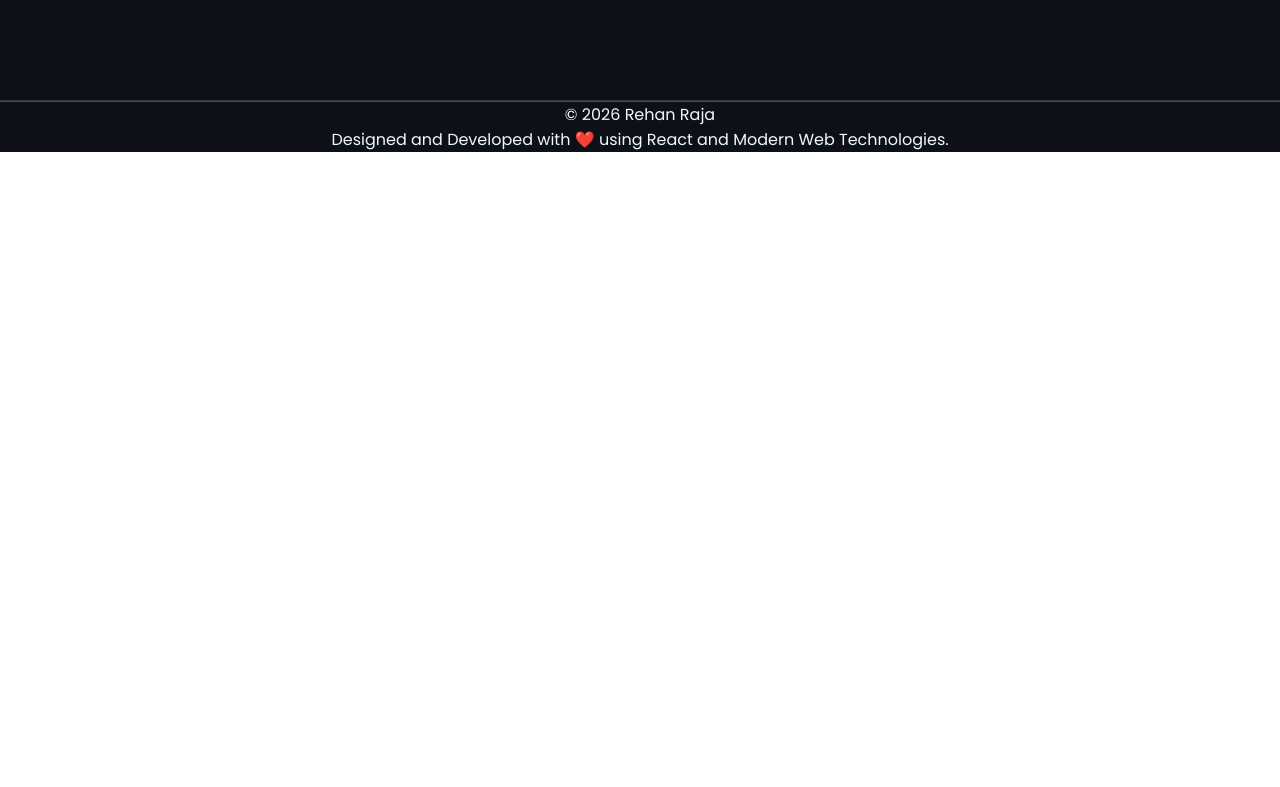
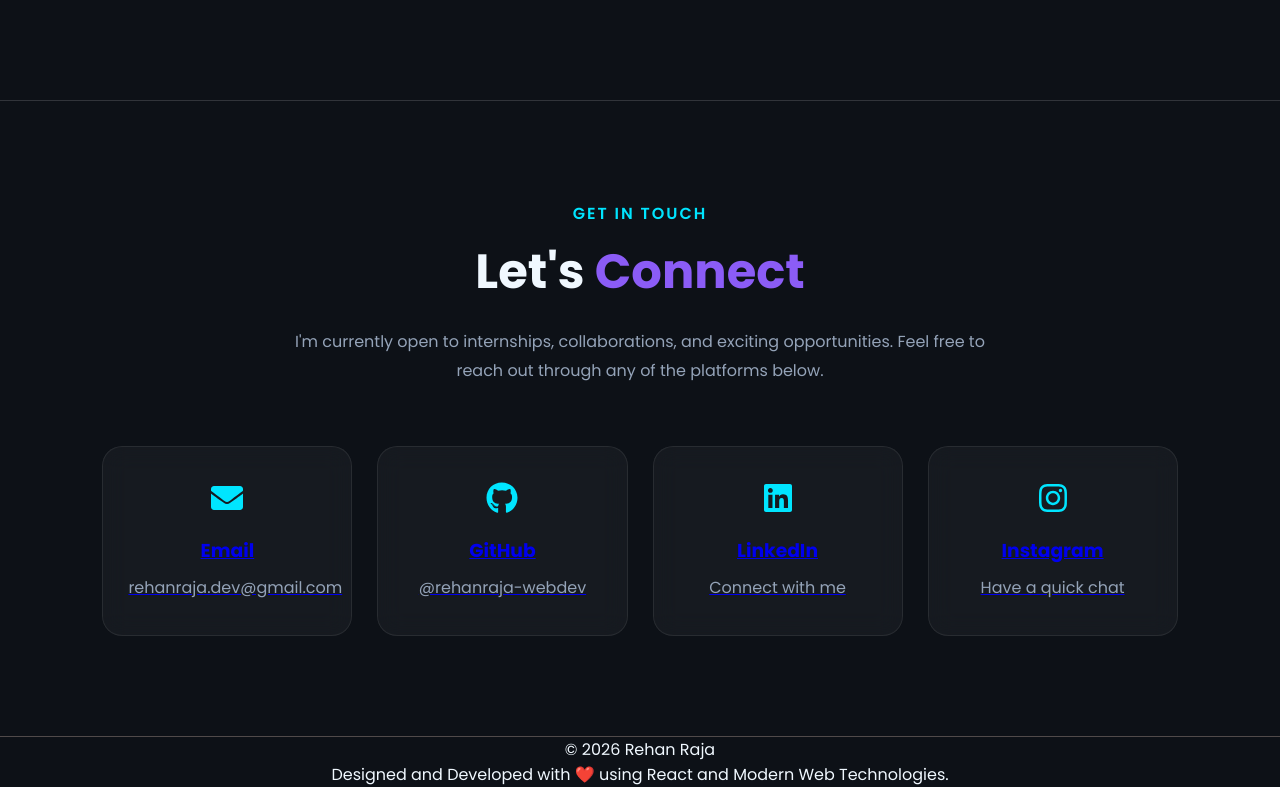
Before and after one commit to rehanraja-webdev/Portfollio, a React (Vite) app: page / in a window 1280 px wide. Shown: the part 4062-4849 px from the top of the page. Before the commit the page ends 4214 px from the top, so only its background shows below. Built offline with nearby package versions, Linux system fonts and the light colour scheme.

Commit message:
Add Contact section with styling and functionality

```diff
--- a/src/App.jsx
+++ b/src/App.jsx
@@ -5,6 +5,7 @@ import Footer from "./components/Footer/Footer";
 import About from "./components/About/About";
 import Skills from "./Skills/Skills";
 import Projects from "./components/Projects/Projects";
+import Contact from "./components/Contact/Contact";
 const App = () => {
   return (
     <div className="main">
@@ -13,6 +14,7 @@ const App = () => {
       <About />
       <Skills />
       <Projects />
+      <Contact/>
       <Footer />
     </div>
   );
--- /dev/null
+++ b/src/components/Contact/Contact.css
@@ -0,0 +1,58 @@
+.contact-container {
+  padding: 100px 8%;
+  text-align: center;
+}
+
+.contact-container h2 {
+  font-size: 3rem;
+  margin-top: 10px;
+}
+
+.contact-container h2 span {
+  color: #8b5cf6;
+}
+
+.contact-description {
+  max-width: 700px;
+  margin: 20px auto 60px;
+  color: #94a3b8;
+  line-height: 1.8;
+}
+
+.contact-cards {
+  display: grid;
+  grid-template-columns: repeat(auto-fit, minmax(250px, 1fr));
+  gap: 25px;
+}
+
+.contact-card {
+  padding: 35px 25px;
+
+  background: rgba(255, 255, 255, 0.04);
+  backdrop-filter: blur(12px);
+
+  border: 1px solid rgba(255, 255, 255, 0.08);
+  border-radius: 20px;
+
+  transition: 0.3s;
+}
+
+.contact-card:hover {
+  transform: translateY(-8px);
+  border-color: #00e5ff;
+  box-shadow: 0 0 25px rgba(0, 229, 255, 0.15);
+}
+
+.contact-card svg {
+  font-size: 2rem;
+  color: #00e5ff;
+  margin-bottom: 15px;
+}
+
+.contact-card h3 {
+  margin-bottom: 10px;
+}
+
+.contact-card span {
+  color: #94a3b8;
+}
--- /dev/null
+++ b/src/components/Contact/Contact.jsx
@@ -0,0 +1,63 @@
+import "./Contact.css";
+import { FaGithub, FaLinkedin, FaEnvelope, FaInstagram } from "react-icons/fa";
+
+const Contact = () => {
+  return (
+    <section id="contact" className="contact-container">
+      <span className="section-tag">GET IN TOUCH</span>
+
+      <h2>
+        Let's <span>Connect</span>
+      </h2>
+
+      <p className="contact-description">
+        I'm currently open to internships, collaborations, and exciting
+        opportunities. Feel free to reach out through any of the platforms
+        below.
+      </p>
+
+      <div className="contact-cards">
+        <a href="mailto:rehanraja.dev@gmail.com" className="contact-card">
+          <FaEnvelope />
+          <h3>Email</h3>
+          <span>rehanraja.dev@gmail.com</span>
+        </a>
+
+        <a
+          href="https://github.com/rehanraja-webdev"
+          target="_blank"
+          rel="noreferrer"
+          className="contact-card"
+        >
+          <FaGithub />
+          <h3>GitHub</h3>
+          <span>@rehanraja-webdev</span>
+        </a>
+
+        <a
+          href="https://www.linkedin.com/in/rehan-raja-devs"
+          target="_blank"
+          rel="noreferrer"
+          className="contact-card"
+        >
+          <FaLinkedin />
+          <h3>LinkedIn</h3>
+          <span>Connect with me</span>
+        </a>
+
+        <a
+          href="https://instagram.com/official_rehan.0786"
+          target="_blank"
+          rel="noreferrer"
+          className="contact-card"
+        >
+          <FaInstagram />
+          <h3>Instagram</h3>
+          <span>Have a quick chat</span>
+        </a>
+      </div>
+    </section>
+  );
+};
+
+export default Contact;
```
